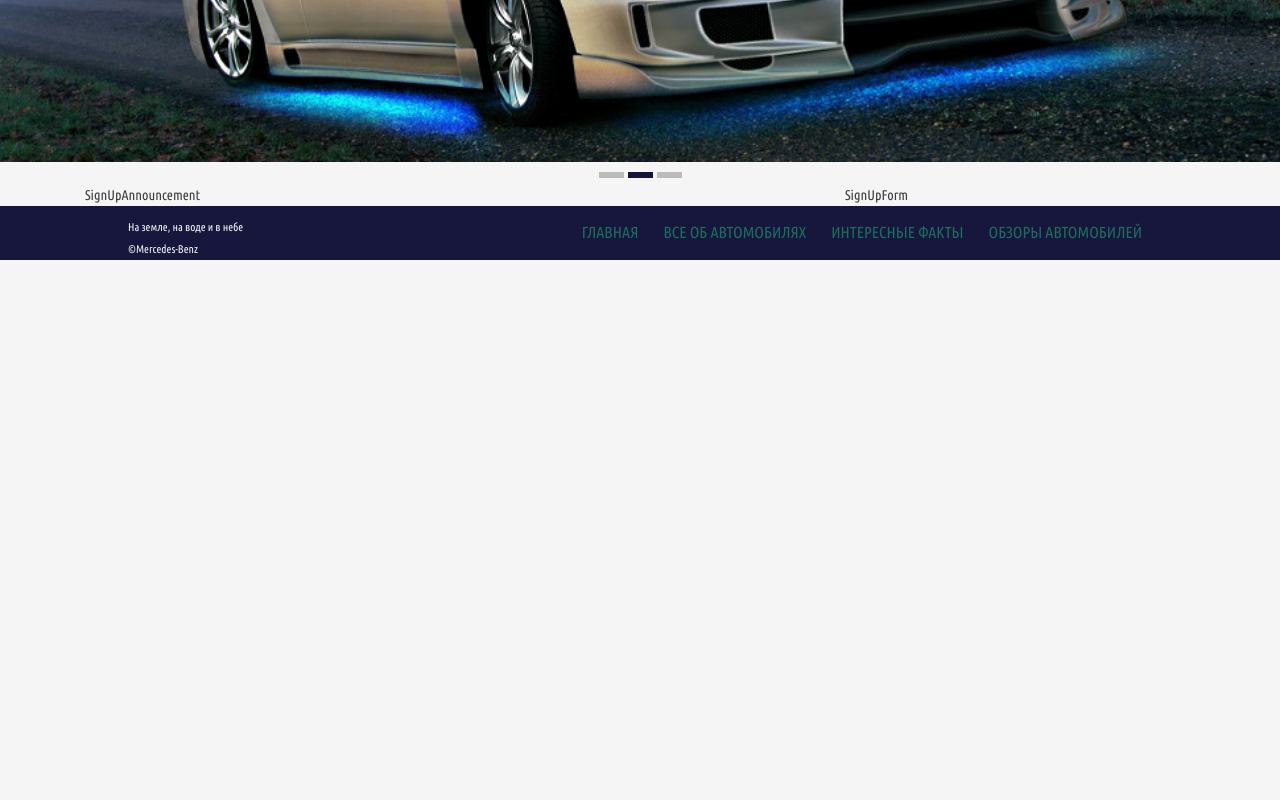
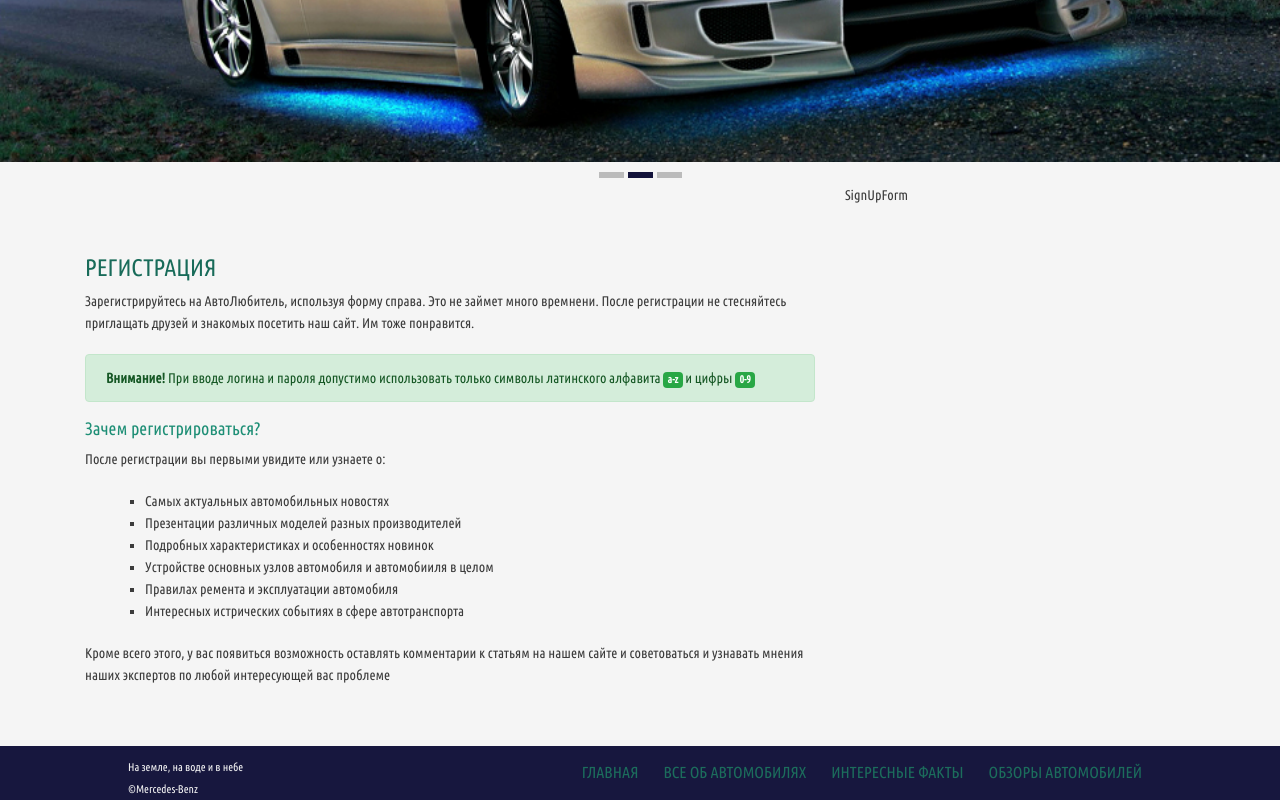
Before and after one commit to NKonstantin007/Autolover-v2, a React (Create React App) app in the folder client/: page /signup in a window 1280 px wide. Shown: the part 424-1224 px from the top of the page. Before the commit the page ends 800 px from the top, so only its background shows below. Built offline with nearby package versions, Linux system fonts and the light colour scheme.

Commit message:
Add Sign up announcement component

```diff
--- /dev/null
+++ b/client/src/containers/SignUpContainer/components/SignUpAnnouncement.jsx
@@ -0,0 +1,32 @@
+import React from 'react';
+import {Alert, Badge} from 'reactstrap';
+
+import {
+    SignUpAnnouncementWrapper,
+    AnnouncementList
+} from './styles/SignUpAnnouncement';
+const SignUpAnnouncement = () => {
+    return (
+        <SignUpAnnouncementWrapper>
+            <h3>Регистрация</h3>
+				<p>Зарегистрируйтесь на АвтоЛюбитель, используя форму справа. Это не займет много времнени. После регистрации не стесняйтесь приглащать друзей и знакомых посетить наш сайт. Им тоже понравится.</p>
+				<Alert color="success">
+					<b>Внимание!</b> При вводе логина и пароля допустимо использовать только символы латинского алфавита <Badge color="success">a-z</Badge> и цифры <Badge color="success">0-9</Badge>
+				</Alert>
+
+				<h5>Зачем регистрироваться?</h5>
+				<p>После регистрации вы первыми увидите или узнаете о:</p>
+					<AnnouncementList>
+						<li>Самых актуальных автомобильных новостях</li>
+						<li>Презентации различных моделей разных производителей</li>
+						<li>Подробных характеристиках и особенностях новинок</li>
+						<li>Устройстве основных узлов автомобиля и автомобииля в целом</li>
+						<li>Правилах ремента и эксплуатации автомобиля</li>
+						<li>Интересных истрических событиях в сфере автотранспорта</li>
+					</AnnouncementList>
+				<p>Кроме всего этого, у вас появиться возможность оставлять комментарии к статьям на нашем сайте и советоваться и узнавать мнения наших экспертов по любой интересующей вас проблеме</p>
+        </SignUpAnnouncementWrapper>
+    );
+}
+
+export default SignUpAnnouncement;
--- /dev/null
+++ b/client/src/containers/SignUpContainer/components/styles/SignUpAnnouncement.jsx
@@ -0,0 +1,11 @@
+import styled from '@emotion/styled';
+
+export const SignUpAnnouncementWrapper = styled.div`
+    padding: 70px 0 40px 0;
+`;
+
+export const AnnouncementList = styled.ul`
+    list-style: square;
+    margin-left: 20px;
+    margin-bottom: 20px;
+`;
--- a/client/src/containers/SignUpContainer/index.jsx
+++ b/client/src/containers/SignUpContainer/index.jsx
@@ -1,12 +1,14 @@
 import React from 'react';
 import { Container, Row, Col } from 'reactstrap';
+
+import SignUpAnnouncement from './components/SignUpAnnouncement';
 
 const SignUpContainer = () => {
     return (
         <Container>
             <Row>
                 <Col md="8" sm="6" xs="12">
-                    SignUpAnnouncement
+                    <SignUpAnnouncement />
                 </Col>
                 <Col md="4" sm="6" xs="12">
                     SignUpForm
```
